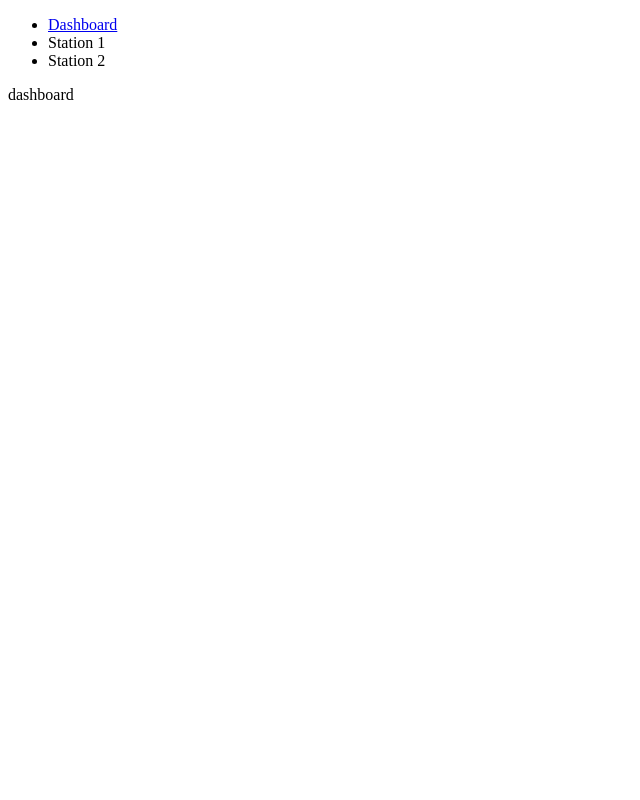
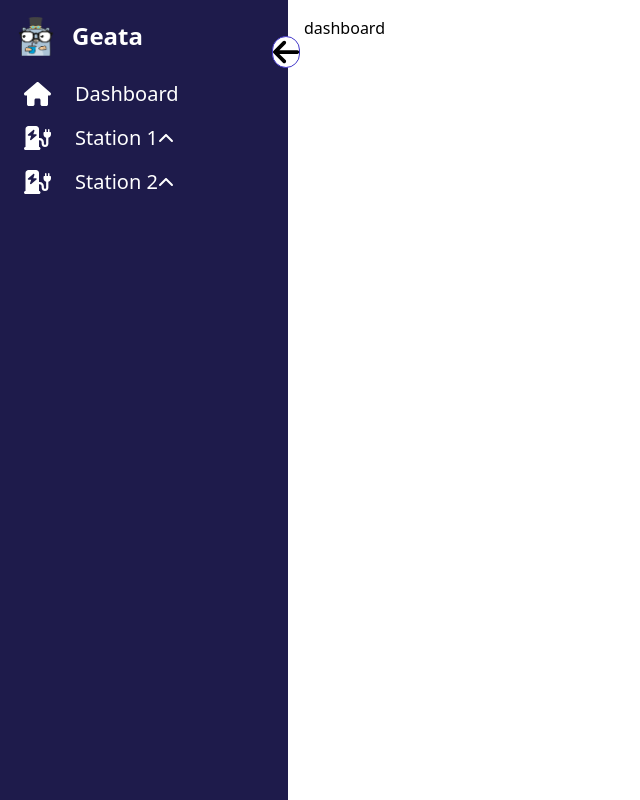
Before and after one commit to lng2020/geata, a Vue app in the folder web/: page / in a window 1280 px wide. Shown: the whole page, without its empty margins (0-640 px from the left). Built offline with nearby package versions, Linux system fonts and the light colour scheme.

Commit message:
Summary:     Add Sibebar Component to the page Description: 1. Introducing font awesome icons 2. Adding Sidebar Component 3. Adjusting the Sidebar UI through tailwindcssUS

```diff
--- a/web/index.html
+++ b/web/index.html
@@ -3,7 +3,7 @@
   <head>
     <meta charset="UTF-8">
     <meta name="viewport" content="width=device-width, initial-scale=1.0">
-    <title>Gitea</title>
+    <title>Geata</title>
   </head>
   <body>
     <div id="app"></div>
--- a/web/package.json
+++ b/web/package.json
@@ -13,6 +13,12 @@
     "format": "prettier --write src/"
   },
   "dependencies": {
+    "@fortawesome/fontawesome-svg-core": "^6.4.2",
+    "@fortawesome/free-brands-svg-icons": "^6.4.2",
+    "@fortawesome/free-regular-svg-icons": "^6.4.2",
+    "@fortawesome/free-solid-svg-icons": "^6.4.2",
+    "@fortawesome/vue-fontawesome": "^3.0.3",
+    "fortawesome": "0.0.1-security",
     "pinia": "^2.1.6",
     "vue": "^3.3.4",
     "vue-router": "^4.2.4"
--- /dev/null
+++ b/web/postcss.config.cjs
@@ -0,0 +1,7 @@
+/* eslint-env node */
+module.exports = {
+    plugins: {
+        tailwindcss: {},
+        autoprefixer: {},
+    },
+}
--- a/web/src/components/Sidebar.vue
+++ b/web/src/components/Sidebar.vue
@@ -1,20 +1,40 @@
 <template>
-    <div class="w-64 bg-gray-200">
+    <div class=" h-screen bg-indigo-950" :class="sidebarVisible ? 'w-72' : 'w-15'">
+        <div class="mb-2 relative flex items-center">
+            <img src="../assets/gopher.png" alt="logo" class="w-10 h-10 m-4 duration-300">
+            <span class="text-white text-2xl font-extrabold" :class="{ 'hidden': !sidebarVisible }">Geata</span>
+            <button @click="sidebarVisible = !sidebarVisible">
+                <font-awesome-icon icon="fa-solid fa-arrow-left"
+                    class=" bg-white rounded-full text-3xl absolute -right-3 top-9 border border-indigo-700 cursor-pointer"
+                    :class="{ 'rotate-180': !sidebarVisible }"></font-awesome-icon>
+            </button>
+        </div>
         <ul>
-            <li class="mb-2">
-                <router-link to="/">Dashboard</router-link>
+            <li class="mb-4 flex items-center">
+                <font-awesome-icon icon="fa-solid fa-home" class="text-white text-2xl ml-6 mr-4"></font-awesome-icon>
+                <router-link to="/" class="text-white text-xl ml-2"
+                    :class="{ 'hidden': !sidebarVisible }">Dashboard</router-link>
             </li>
-            <li v-for="(station, index) in stations" :key="index" @click="toggleOptions(index)"
-                class="p-4 cursor-pointer hover:bg-gray-300">
-                {{ station.name }}
-                <ul v-show="station.showOptions" class="ml-4">
-                    <li>
-                        <router-link :to="{ path: '/station/' + station.id }">Overview</router-link>
-                    </li>
-                    <li>
-                        <router-link :to="{ path: '/mapping/' + station.id }">mapping</router-link>
-                    </li>
-                </ul>
+            <li v-for="(station, index) in stations" :key="index" @click="toggleOptions(index)">
+                <div class="mb-4 flex items-center">
+                    <font-awesome-icon icon="fa-solid fa-charging-station" class=" text-white text-2xl ml-6 mr-4">
+                    </font-awesome-icon>
+                    <div :class="{ 'hidden': !sidebarVisible }">
+                        <span class="text-white text-xl ml-2">{{ station.name }}</span>
+                        <font-awesome-icon icon="fa-solid fa-chevron-down" class="text-white text -right-4"
+                            :class="{ 'rotate-180': !station.showOptions }"></font-awesome-icon>
+                    </div>
+                </div>
+                <div :class="{ 'hidden': !sidebarVisible || !station.showOptions }">
+                    <ul v-show="station.showOptions">
+                        <li class="text-white text ml-32 mb-4">
+                            <router-link :to="{ path: '/station/' + station.id }">Overview</router-link>
+                        </li>
+                        <li class="text-white text ml-32 mb-4">
+                            <router-link :to="{ path: '/mapping/' + station.id }">mapping</router-link>
+                        </li>
+                    </ul>
+                </div>
             </li>
         </ul>
     </div>
@@ -22,13 +42,13 @@
 
 <script lang="ts" setup>
 import { userGlobalStore } from '@/stores/store';
+import { ref, reactive } from 'vue';
 const store = userGlobalStore();
-const stations = store.stations;
+let stations = reactive(store.stations);
+let sidebarVisible = ref(store.sidebarVisible);
 const toggleOptions = (index: number) => {
     stations[index].showOptions = !stations[index].showOptions;
 }
 </script>
 
-<style scoped>
-
-</style>
+<style scoped></style>
--- /dev/null
+++ b/web/src/index.css
@@ -0,0 +1,3 @@
+@import "tailwindcss/base";
+@import "tailwindcss/components";
+@import "tailwindcss/utilities";
--- a/web/src/main.ts
+++ b/web/src/main.ts
@@ -1,12 +1,17 @@
 import { createApp } from 'vue'
 import { createPinia } from 'pinia'
+import { library } from '@fortawesome/fontawesome-svg-core'
+import { FontAwesomeIcon } from '@fortawesome/vue-fontawesome'
+import { fas } from '@fortawesome/free-solid-svg-icons'
+import './index.css'
 
 import App from './App.vue'
 import router from './router'
 
-const app = createApp(App)
+library.add(fas)
 
-app.use(createPinia())
-app.use(router)
-
-app.mount('#app')
+createApp(App)
+.use(createPinia())
+.use(router)
+.component('font-awesome-icon', FontAwesomeIcon)
+.mount('#app')
--- a/web/src/stores/store.ts
+++ b/web/src/stores/store.ts
@@ -21,6 +21,7 @@ export const userGlobalStore = defineStore({
                 showOptions: false,
             },
         ] as Station[],
+        sidebarVisible: true,
     }),
     actions: {
         async fetchStations() {
--- a/web/tailwind.config.ts
+++ b/web/tailwind.config.ts
@@ -1,7 +1,7 @@
 import type { Config } from 'tailwindcss'
 
 export default {
-  content: [],
+  content: ['./index.html', './src/**/*.{vue,js,ts,jsx,tsx}'],
   theme: {
     extend: {},
   },
```
Also changed, not shown: web/src/assets/gopher.png (added), 1 other file (tests, documents, lock files or other folders).
